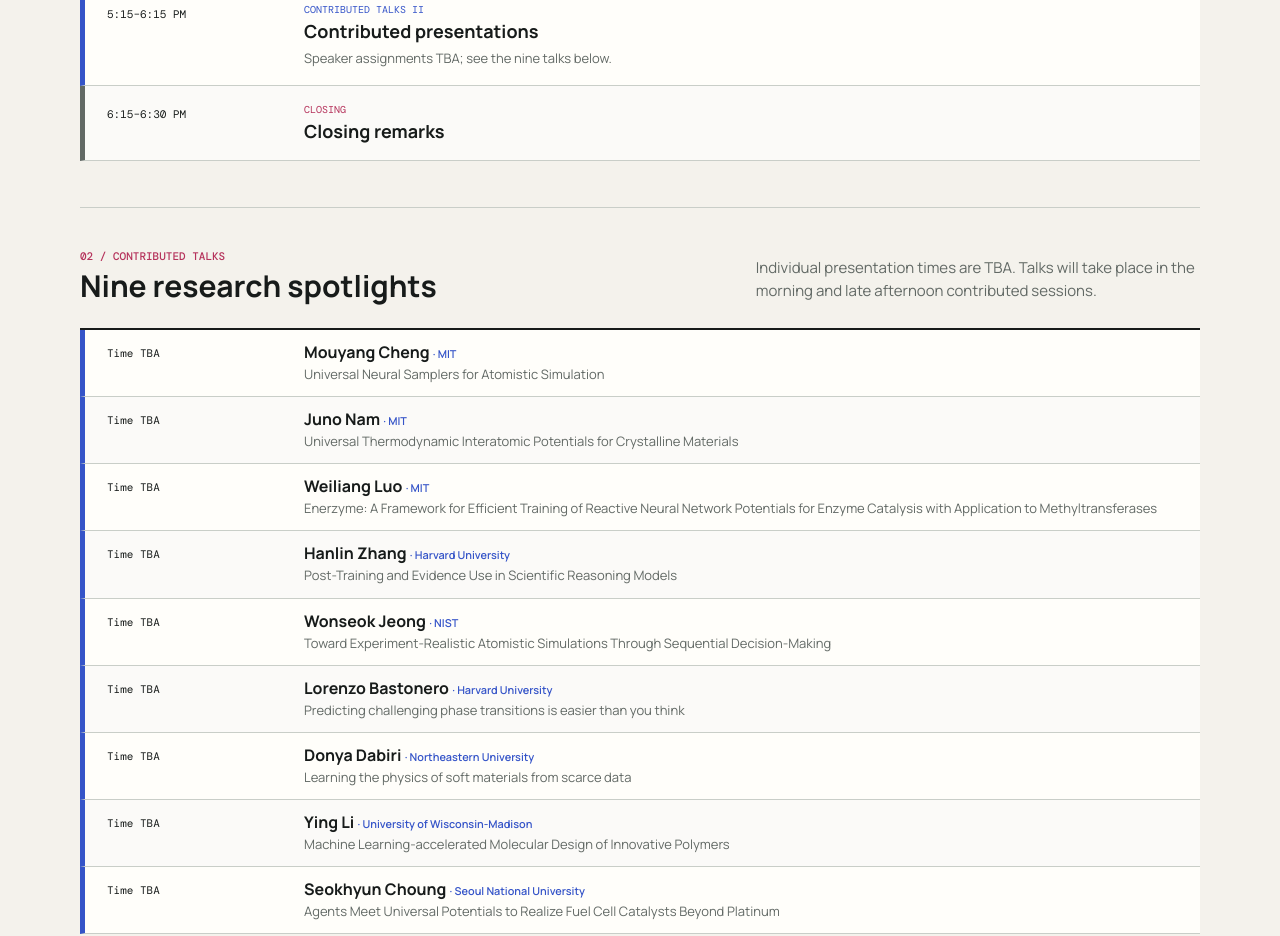
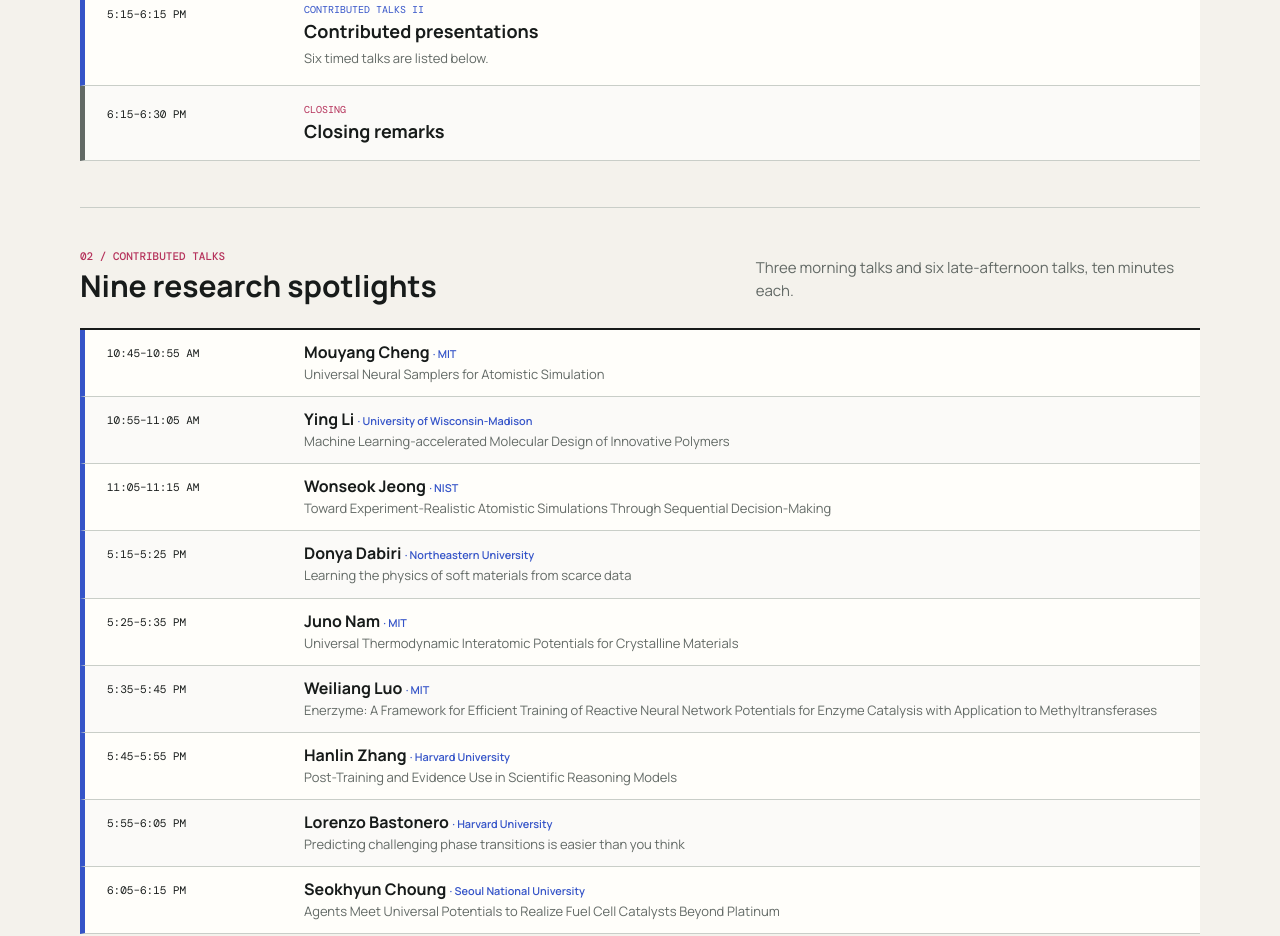
Before and after one commit to ai4mc26/ai4mc26.github.io, a plain HTML site: page schedule.html in a window 1280 px wide. Shown: the part 1589-2525 px from the top of the page. Drawn offline with nearby package versions, Linux system fonts and the light colour scheme.

Commit message:
Assign contributed talk time slots

```diff
--- a/schedule.html
+++ b/schedule.html
@@ -54,7 +54,7 @@
           <li class="invited"><time>9:15–9:45 AM</time><div><span class="timeline-kind">Invited talks I · 1 of 3</span><h3>Juanjuan Huang <span class="speaker-affiliation">· Argonne National Laboratory</span></h3><p>Toward an Agentic Ecosystem for Intelligent X-ray Absorption Spectroscopy</p></div></li>
           <li class="invited"><time>9:45–10:15 AM</time><div><span class="timeline-kind">Invited talks I · 2 of 3</span><h3>Claudio Zeni <span class="speaker-affiliation">· Microsoft Research</span></h3><p>Topic TBA</p></div></li>
           <li class="invited"><time>10:15–10:45 AM</time><div><span class="timeline-kind">Invited talks I · 3 of 3</span><h3>Lixue (Sherry) Cheng <span class="speaker-affiliation">· HKUST</span></h3><p>Physics, Evidence, and Plausibility: Assessing AI-Assisted Discovery in Chemistry and Materials</p></div></li>
-          <li class="contributed"><time>10:45–11:15 AM</time><div><span class="timeline-kind">Contributed talks I</span><h3>Contributed presentations</h3><p>Speaker assignments TBA; see the nine talks below.</p></div></li>
+          <li class="contributed"><time>10:45–11:15 AM</time><div><span class="timeline-kind">Contributed talks I</span><h3>Contributed presentations</h3><p>Three timed talks are listed below.</p></div></li>
           <li class="invited"><time>11:15–11:45 AM</time><div><span class="timeline-kind">Invited talks II · 1 of 2</span><h3>Yuanqi Du <span class="speaker-affiliation">· Microsoft Research</span></h3><p>A new era of molecular simulation via neural samplers</p></div></li>
           <li class="invited"><time>11:45 AM–12:15 PM</time><div><span class="timeline-kind">Invited talks II · 2 of 2</span><h3>Boris Kozinsky <span class="speaker-affiliation">· Harvard University</span></h3><p>Topic TBA</p></div></li>
           <li class="break"><time>12:15–1:45 PM</time><div><span class="timeline-kind">Lunch break</span><h3>Find lunch nearby</h3><p>Lunch is on your own. See the <a href="#lunch">map and nearby options</a>.</p></div></li>
@@ -62,7 +62,7 @@
           <li class="invited"><time>3:15–3:45 PM</time><div><span class="timeline-kind">Invited talks III · 1 of 2</span><h3>Rafael Gómez-Bombarelli <span class="speaker-affiliation">· MIT &amp; Lila Sciences</span></h3><p>Topic TBA</p></div></li>
           <li class="invited"><time>3:45–4:15 PM</time><div><span class="timeline-kind">Invited talks III · 2 of 2</span><h3>Eun-Ah Kim <span class="speaker-affiliation">· Cornell University</span></h3><p>Discovering superconductors with graphlet histograms</p></div></li>
           <li class="panel"><time>4:15–5:15 PM</time><div><span class="timeline-kind">Panel session</span><h3>How far are we from an AlphaFold moment for materials?</h3></div></li>
-          <li class="contributed"><time>5:15–6:15 PM</time><div><span class="timeline-kind">Contributed talks II</span><h3>Contributed presentations</h3><p>Speaker assignments TBA; see the nine talks below.</p></div></li>
+          <li class="contributed"><time>5:15–6:15 PM</time><div><span class="timeline-kind">Contributed talks II</span><h3>Contributed presentations</h3><p>Six timed talks are listed below.</p></div></li>
           <li class="general"><time>6:15–6:30 PM</time><div><span class="timeline-kind">Closing</span><h3>Closing remarks</h3></div></li>
         </ol>
       </section>
@@ -70,18 +70,18 @@
       <section class="section detail-section" id="contributed" aria-labelledby="contributed-title">
         <div class="section-heading compact-heading">
           <div><p class="section-index">02 / Contributed talks</p><h2 id="contributed-title">Nine research spotlights</h2></div>
-          <p>Individual presentation times are TBA. Talks will take place in the morning and late afternoon contributed sessions.</p>
+          <p>Three morning talks and six late-afternoon talks, ten minutes each.</p>
         </div>
-        <ol class="detail-timeline contributed-list" aria-label="Contributed talks; individual times to be announced">
-          <li class="contributed"><span class="talk-time">Time TBA</span><div><h3>Mouyang Cheng <span class="speaker-affiliation">· MIT</span></h3><p>Universal Neural Samplers for Atomistic Simulation</p></div></li>
-          <li class="contributed"><span class="talk-time">Time TBA</span><div><h3>Juno Nam <span class="speaker-affiliation">· MIT</span></h3><p>Universal Thermodynamic Interatomic Potentials for Crystalline Materials</p></div></li>
-          <li class="contributed"><span class="talk-time">Time TBA</span><div><h3>Weiliang Luo <span class="speaker-affiliation">· MIT</span></h3><p>Enerzyme: A Framework for Efficient Training of Reactive Neural Network Potentials for Enzyme Catalysis with Application to Methyltransferases</p></div></li>
-          <li class="contributed"><span class="talk-time">Time TBA</span><div><h3>Hanlin Zhang <span class="speaker-affiliation">· Harvard University</span></h3><p>Post-Training and Evidence Use in Scientific Reasoning Models</p></div></li>
-          <li class="contributed"><span class="talk-time">Time TBA</span><div><h3>Wonseok Jeong <span class="speaker-affiliation">· NIST</span></h3><p>Toward Experiment-Realistic Atomistic Simulations Through Sequential Decision-Making</p></div></li>
-          <li class="contributed"><span class="talk-time">Time TBA</span><div><h3>Lorenzo Bastonero <span class="speaker-affiliation">· Harvard University</span></h3><p>Predicting challenging phase transitions is easier than you think</p></div></li>
-          <li class="contributed"><span class="talk-time">Time TBA</span><div><h3>Donya Dabiri <span class="speaker-affiliation">· Northeastern University</span></h3><p>Learning the physics of soft materials from scarce data</p></div></li>
-          <li class="contributed"><span class="talk-time">Time TBA</span><div><h3>Ying Li <span class="speaker-affiliation">· University of Wisconsin-Madison</span></h3><p>Machine Learning-accelerated Molecular Design of Innovative Polymers</p></div></li>
-          <li class="contributed"><span class="talk-time">Time TBA</span><div><h3>Seokhyun Choung <span class="speaker-affiliation">· Seoul National University</span></h3><p>Agents Meet Universal Potentials to Realize Fuel Cell Catalysts Beyond Platinum</p></div></li>
+        <ol class="detail-timeline contributed-list" aria-label="Contributed talks in schedule order">
+          <li class="contributed"><span class="talk-time">10:45–10:55 AM</span><div><h3>Mouyang Cheng <span class="speaker-affiliation">· MIT</span></h3><p>Universal Neural Samplers for Atomistic Simulation</p></div></li>
+          <li class="contributed"><span class="talk-time">10:55–11:05 AM</span><div><h3>Ying Li <span class="speaker-affiliation">· University of Wisconsin-Madison</span></h3><p>Machine Learning-accelerated Molecular Design of Innovative Polymers</p></div></li>
+          <li class="contributed"><span class="talk-time">11:05–11:15 AM</span><div><h3>Wonseok Jeong <span class="speaker-affiliation">· NIST</span></h3><p>Toward Experiment-Realistic Atomistic Simulations Through Sequential Decision-Making</p></div></li>
+          <li class="contributed"><span class="talk-time">5:15–5:25 PM</span><div><h3>Donya Dabiri <span class="speaker-affiliation">· Northeastern University</span></h3><p>Learning the physics of soft materials from scarce data</p></div></li>
+          <li class="contributed"><span class="talk-time">5:25–5:35 PM</span><div><h3>Juno Nam <span class="speaker-affiliation">· MIT</span></h3><p>Universal Thermodynamic Interatomic Potentials for Crystalline Materials</p></div></li>
+          <li class="contributed"><span class="talk-time">5:35–5:45 PM</span><div><h3>Weiliang Luo <span class="speaker-affiliation">· MIT</span></h3><p>Enerzyme: A Framework for Efficient Training of Reactive Neural Network Potentials for Enzyme Catalysis with Application to Methyltransferases</p></div></li>
+          <li class="contributed"><span class="talk-time">5:45–5:55 PM</span><div><h3>Hanlin Zhang <span class="speaker-affiliation">· Harvard University</span></h3><p>Post-Training and Evidence Use in Scientific Reasoning Models</p></div></li>
+          <li class="contributed"><span class="talk-time">5:55–6:05 PM</span><div><h3>Lorenzo Bastonero <span class="speaker-affiliation">· Harvard University</span></h3><p>Predicting challenging phase transitions is easier than you think</p></div></li>
+          <li class="contributed"><span class="talk-time">6:05–6:15 PM</span><div><h3>Seokhyun Choung <span class="speaker-affiliation">· Seoul National University</span></h3><p>Agents Meet Universal Potentials to Realize Fuel Cell Catalysts Beyond Platinum</p></div></li>
         </ol>
       </section>
 
```
